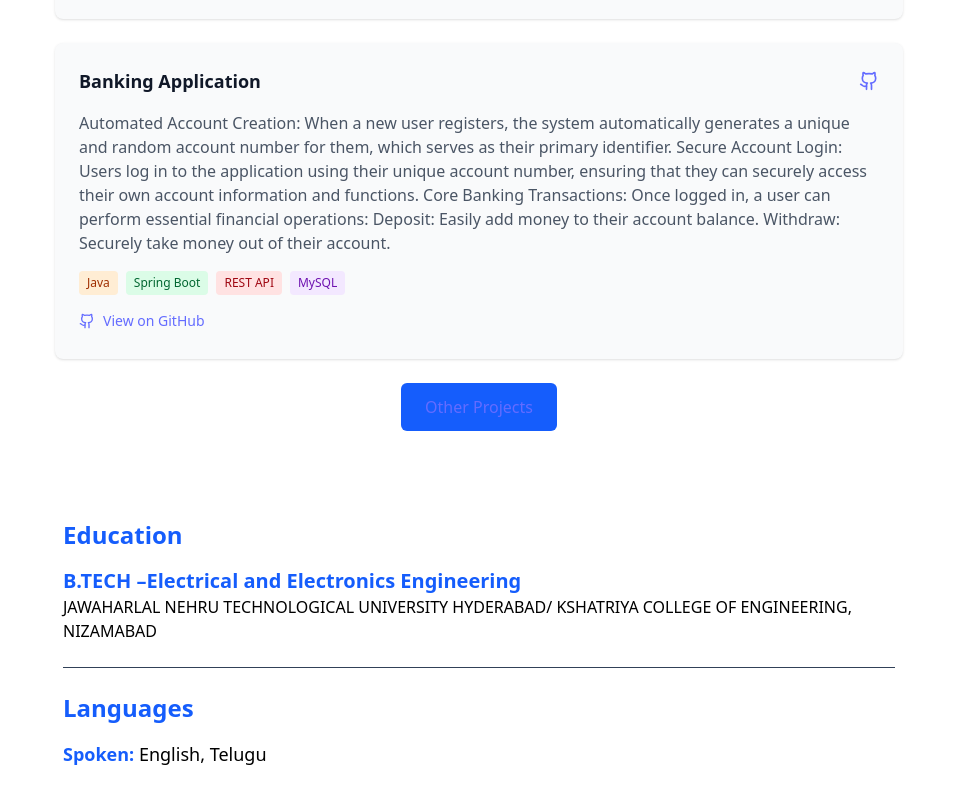
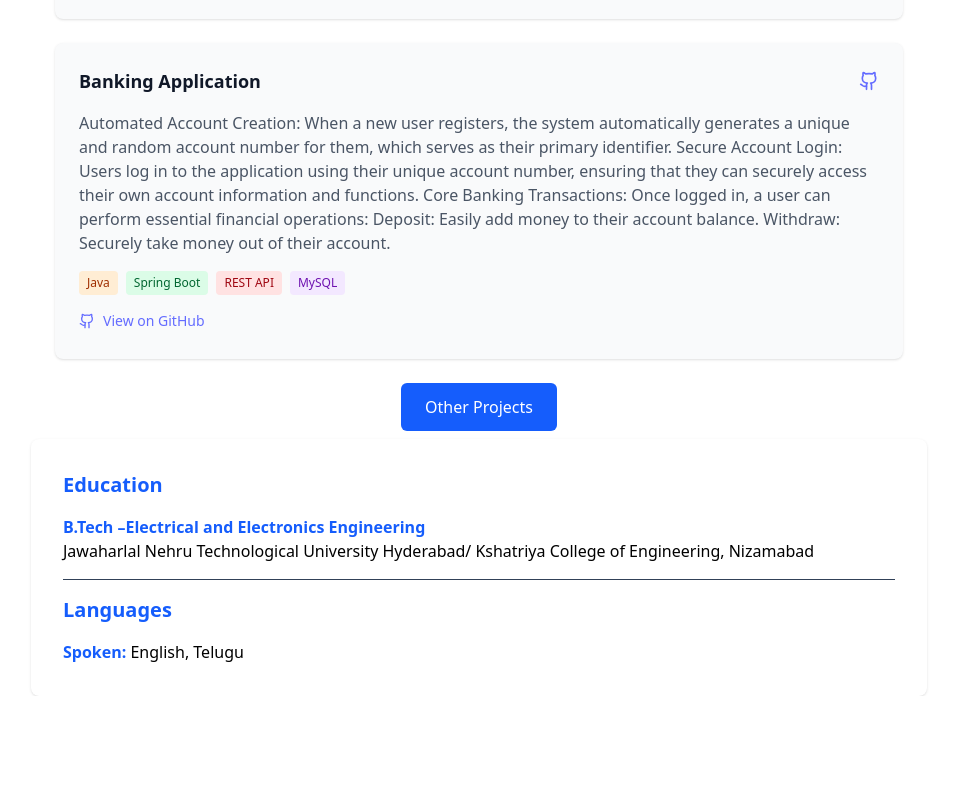
Before and after one commit to saivardhanjakka/my-portfolio, a React (Vite) app: page / in a window 1280 px wide. Shown: the part 3229-4029 px from the top of the page, without its empty margins (161-1118 px from the left). After the commit the page ends 3925 px from the top, so only its background shows below. Built offline with nearby package versions, Linux system fonts and the light colour scheme.

Commit message:
made some design changes

```diff
--- a/src/components/Education.tsx
+++ b/src/components/Education.tsx
@@ -1,23 +1,31 @@
-
 const Education = () => {
   return (
     <div>
-           <section  className="-mt-8">
-             <div className="max-w-4xl mx-auto  rounded-lg p-8">
-                <h3 className="text-2xl font-bold text-blue-600">Education</h3>
+      <section className="-mt-20">
+        <div className="max-w-4xl mx-auto  rounded-lg p-8 bg-white  shadow-sm">
+
+          <h3 className="text-xl font-bold text-blue-600">Education</h3>
           <div className="mt-4">
-                    <p className="text-xl font-semibold  text-blue-600">B.TECH –Electrical and Electronics Engineering</p>
-                    <p className="text-black">JAWAHARLAL NEHRU TECHNOLOGICAL UNIVERSITY HYDERABAD/ KSHATRIYA COLLEGE OF ENGINEERING, NIZAMABAD</p>
+            <p className="text-base font-semibold  text-blue-600">
+              B.Tech –Electrical and Electronics Engineering
+            </p>
+            <p className="text-black">
+              Jawaharlal Nehru Technological University Hyderabad/ Kshatriya
+              College of Engineering, Nizamabad
+            </p>
           </div>
-                <hr className="my-6 border-slate-700"/>
-                <h3 className="text-2xl font-bold  text-blue-600">Languages</h3>
+          <hr className="my-4 border-slate-700" />
+          <h3 className="text-xl font-bold  text-blue-600">Languages</h3>
           <div className="mt-4">
-                    <p className="text-lg text-black mt-2"><span className="text-blue-600 font-bold">Spoken:</span> English, Telugu</p>
+            <p className="text-base text-black mt-2">
+              <span className="text-blue-600 font-bold">Spoken:</span> English,
+              Telugu
+            </p>
           </div>
         </div>
       </section>
     </div>
-  )
-}
+  );
+};
 
-export default Education
+export default Education;
--- a/src/components/PersonalProjectAndFooter.tsx
+++ b/src/components/PersonalProjectAndFooter.tsx
@@ -245,7 +245,7 @@ const PersonalProjectAndFooter = () => {
 
       <a
         href="https://github.com/saivardhanjakka"
-        className="inline-block rounded-md bg-blue-600 px-6 py-3 text-base font-bold text-white"
+        className="inline-block rounded-md bg-blue-600 px-6 py-3 text-base !text-white"
       >
         Other Projects
       </a>
```
Lines whose indentation alone changed are shown as unchanged.
